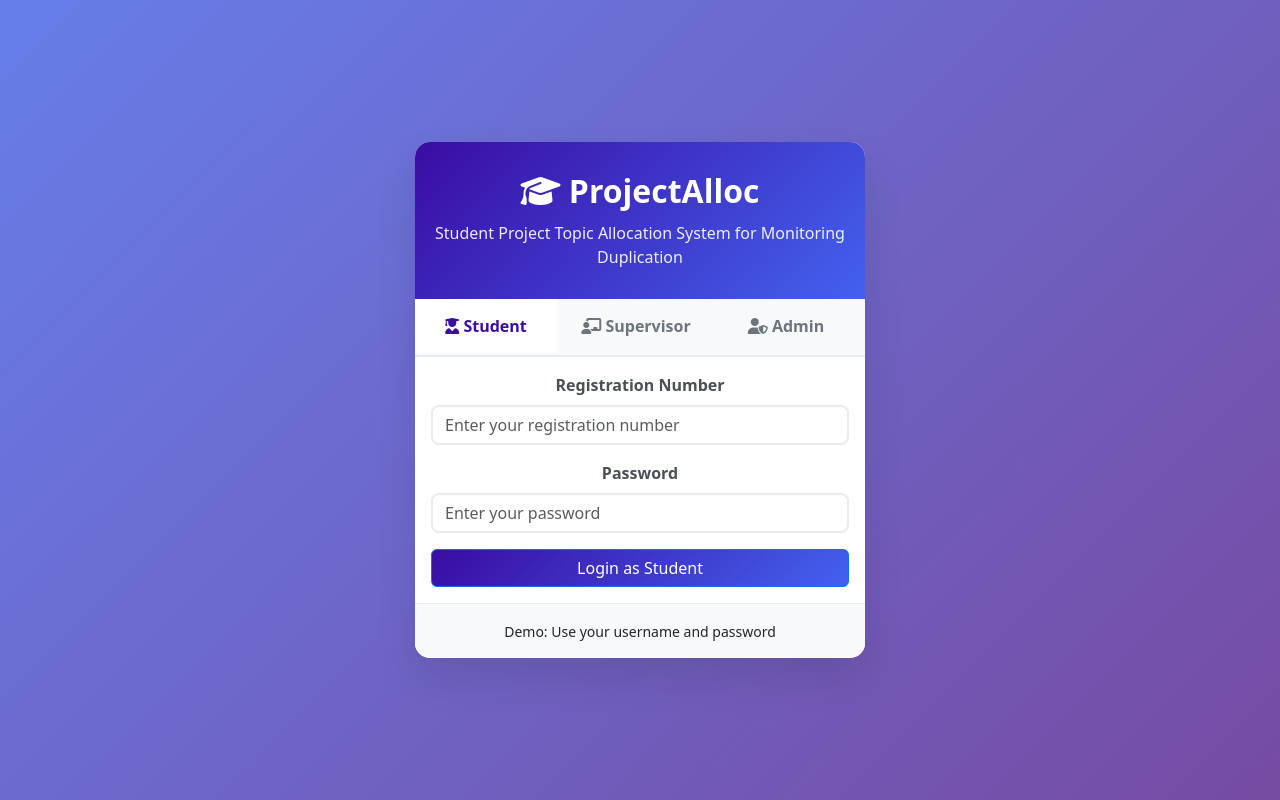
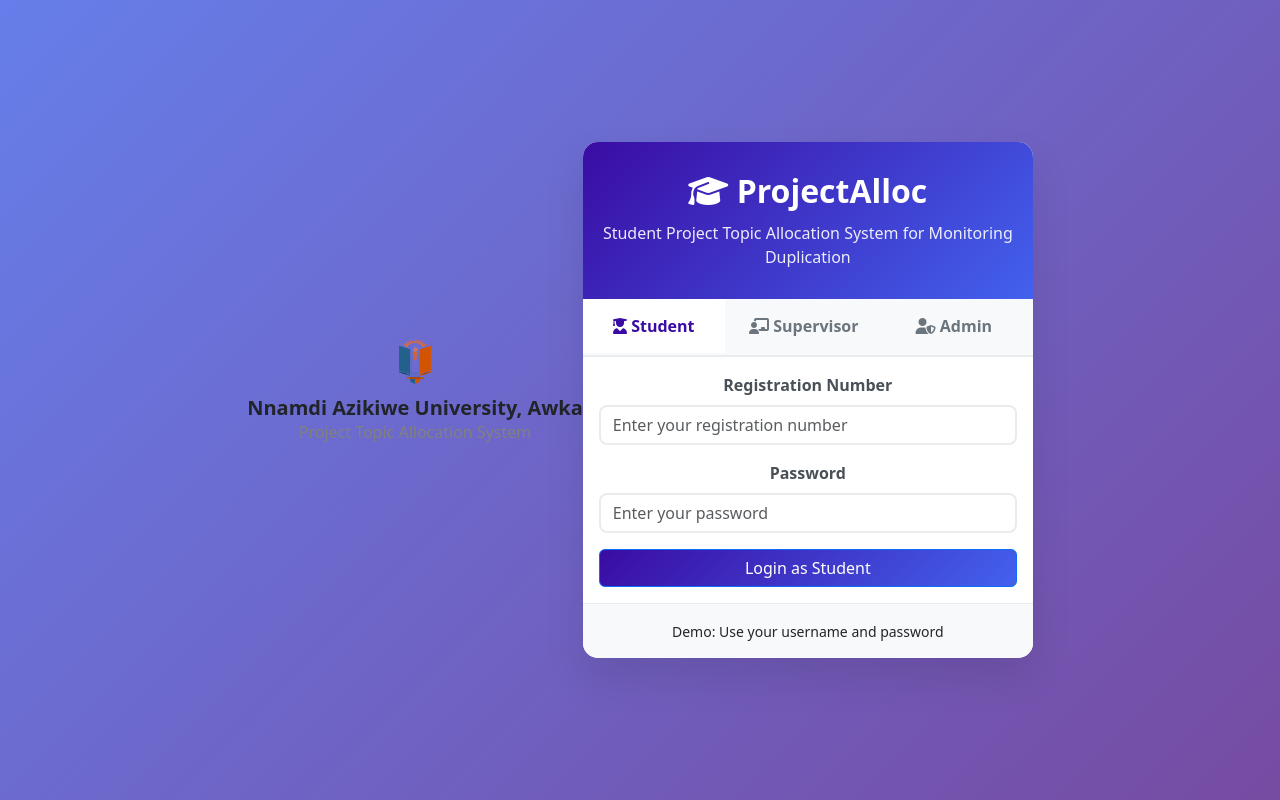
Before and after one commit to Amarachi19-Eto/project-allocation-frontend, a React (Create React App) app: page / in a window 1280 px wide. Built offline with nearby package versions, Linux system fonts and the light colour scheme.

Commit message:
Added UNIZIK logo and fixed headers

```diff
--- a/src/components/Admin/AdminDashboard.js
+++ b/src/components/Admin/AdminDashboard.js
@@ -394,14 +394,24 @@
         <div className="container">
           <div className="row align-items-center">
             <div className="col-md-6">
-              <h1>
-                <i className="fas fa-user-shield me-2"></i>
-                Admin Dashboard
-              </h1>
-              <p className="welcome-text">
-                System Administrator: <strong>{user.username}</strong>
-              </p>
-            </div>
+              <div style={{ display: 'flex', alignItems: 'center' }}>
+                <img
+                  src="/unizik-logo.png"
+                  alt="UNIZIK Logo"
+                  style={{ width: '45px', marginRight: '15px' }}
+                />
+                <div>
+                  <h1 style={{ margin: 0, fontSize: '1.8rem'}}>
+                    <i className="fas fa-user-shield me-2"></i>
+                    Admin dashboard
+                  </h1>
+                  <p className="welcome-text" style={{ margin: 0}}>
+                    Nnamdi Azikiwe University, Awka
+                    </p>
+                  </div>
+                </div>
+              </div>
+
             <div className="col-md-6 text-end">
               <div className="header-stats">
                 <span className="badge bg-info me-2">
--- a/src/components/Login/Login.js
+++ b/src/components/Login/Login.js
@@ -65,6 +65,17 @@
 
   return (
     <div className="login-container">
+      {/* UNIZIK Logo and Header - ADDED CODE */}
+      <div style={{ textAlign: 'center', marginBottom: '20px' }}>
+        <img
+          src="/unizik-logo.png"
+          alt="UNIZIK Logo"
+          style={{ width: '70px' }}
+        />
+        <h5 style={{ margin: '10px 0 0 0', fontWeight: 'bold' }}>Nnamdi Azikiwe University, Awka</h5>
+        <p style={{ margin: 0, color: 'gray' }}>Project Topic Allocation System</p>
+      </div>
+
       <div className="login-card">
         <div className="login-header">
           <h2><i className="fas fa-graduation-cap"></i> ProjectAlloc</h2>
@@ -190,7 +201,7 @@
                 />
               </FormGroup>
               <Button color="primary" block disabled={loading}>
-                {loading ? <Spinner size="sm" /> : 'Login as Administrator'}
+                {loading ? <Spinner size="sm" /> : 'Login as Administrator'} {/* FIXED THIS LINE */}
               </Button>
             </Form>
           </TabPane>
--- a/src/components/Student/StudentDashboard.js
+++ b/src/components/Student/StudentDashboard.js
@@ -142,15 +142,24 @@
         <div className="container">
           <div className="row align-items-center">
             <div className="col-md-6">
-              <h1>
-                <i className="fas fa-user-graduate me-2"></i>
-                Student Dashboard
-              </h1>
-              <p className="welcome-text">
-                Welcome back, <strong>{user.username}</strong>!
-                <span className="reg-number"> ({user.regNo || 'STU2024001'})</span>
-              </p>
-            </div>
+                <div style={{ display: 'flex', alignItems: 'center' }}>
+                  <img
+                    src="/unizik-logo.png"
+                    alt="UNIZIK Logo"
+                    style={{ width: '45px', marginRight: '15px' }}
+                  />
+                  <div>
+                    <h1 style={{ margin: 0, fontSize: '1.8rem' }}>
+                      <i className="fas fa-user-graduate me-2"></i>
+                      Student Dashboard
+                    </h1>
+                    <p className="welcome-text" style={{ margin: 0 }}>
+                      Nnamdi Azikiwe University, Awka
+                    </p>
+                  </div>
+                </div>
+              </div>
+
             <div className="col-md-6 text-end">
               <div className="header-actions">
                 <span className="last-login me-3">
--- a/src/components/Supervisor/SupervisorDashboard.js
+++ b/src/components/Supervisor/SupervisorDashboard.js
@@ -83,14 +83,24 @@
         <div className="container">
           <div className="row align-items-center">
             <div className="col-md-6">
-              <h1>
-                <i className="fas fa-chalkboard-teacher me-2"></i>
-                Supervisor Dashboard
-              </h1>
-              <p className="welcome-text">
-                Welcome, <strong>Dr. {user.username}</strong>
-              </p>
+              <div style={{ display: 'flex', alignItems: 'center' }}>
+                <img
+                  src="/unizik-logo.png"
+                  alt="UNIZIK Logo"
+                  style={{ width: '45px', marginRight: '15px' }}
+                />
+                <div>
+                  <h1 style={{ margin: 0, fontSize: '1.8rem' }}>
+                    <i className="fas fa-chalkboard-teacher me-2"></i>
+                    Supervisor Dashboard
+                  </h1>
+                  <p className="welcome-text" style={{ margin: 0 }}>
+                    Nnamdi Azikiwe University, Awka
+                  </p>
+                </div>
+              </div>
             </div>
+
             <div className="col-md-6 text-end">
               <div className="header-stats">
                 <span className="badge bg-info me-2">
```
Also changed, not shown: public/unizik-logo.png (added).
